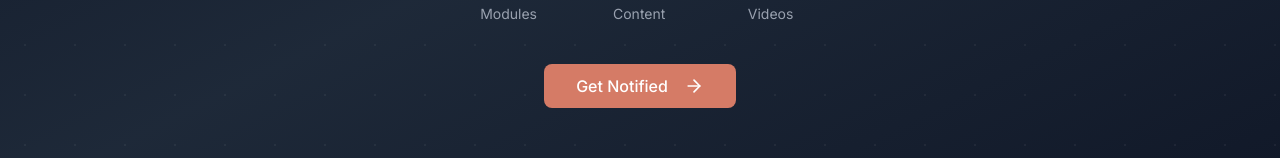
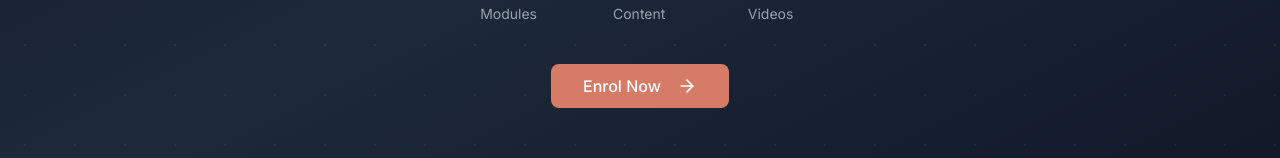
Before and after one commit to elitestaysafrica/website, a Next.js app: page /academy in a window 1280 px wide. Shown: the part 526-684 px from the top of the page. Built offline with nearby package versions, Linux system fonts and the light colour scheme; no server answers.

Commit message:
fix: CTAs to Enrol Now / Apply Now, still link to notify form pre-launch

```diff
--- a/src/app/academy/page.tsx
+++ b/src/app/academy/page.tsx
@@ -94,7 +94,7 @@ export default function AcademyPage() {
             <div className="mt-10">
               <Button size="lg" asChild>
                 <a href="#notify">
-                  Get Notified <ArrowRight className="ml-2 h-5 w-5" />
+                  Enrol Now <ArrowRight className="ml-2 h-5 w-5" />
                 </a>
               </Button>
             </div>
@@ -304,7 +304,7 @@ export default function AcademyPage() {
                   className="w-full border-gray-600 text-white hover:bg-gray-700"
                   asChild
                 >
-                  <a href="#notify">Get Notified</a>
+                  <a href="#notify">Enrol Now</a>
                 </Button>
               </div>
             </div>
@@ -345,7 +345,7 @@ export default function AcademyPage() {
               </ul>
               <div className="mt-8">
                 <Button size="lg" className="w-full" asChild>
-                  <a href="#notify">Get Notified</a>
+                  <a href="#notify">Enrol Now</a>
                 </Button>
               </div>
             </div>
@@ -378,7 +378,7 @@ export default function AcademyPage() {
                   className="w-full border-gray-600 text-white hover:bg-gray-700"
                   asChild
                 >
-                  <a href="#notify">Get Notified</a>
+                  <a href="#notify">Apply Now</a>
                 </Button>
               </div>
             </div>
@@ -465,7 +465,7 @@ export default function AcademyPage() {
             <div className="mt-8 flex flex-col sm:flex-row items-center justify-center gap-4">
               <Button size="lg" asChild>
                 <a href="#notify">
-                  Get Notified <ArrowRight className="ml-2 h-5 w-5" />
+                  Enrol Now <ArrowRight className="ml-2 h-5 w-5" />
                 </a>
               </Button>
               <Button variant="outline" size="lg" asChild className="border-gray-600 text-white hover:bg-gray-700">
```
